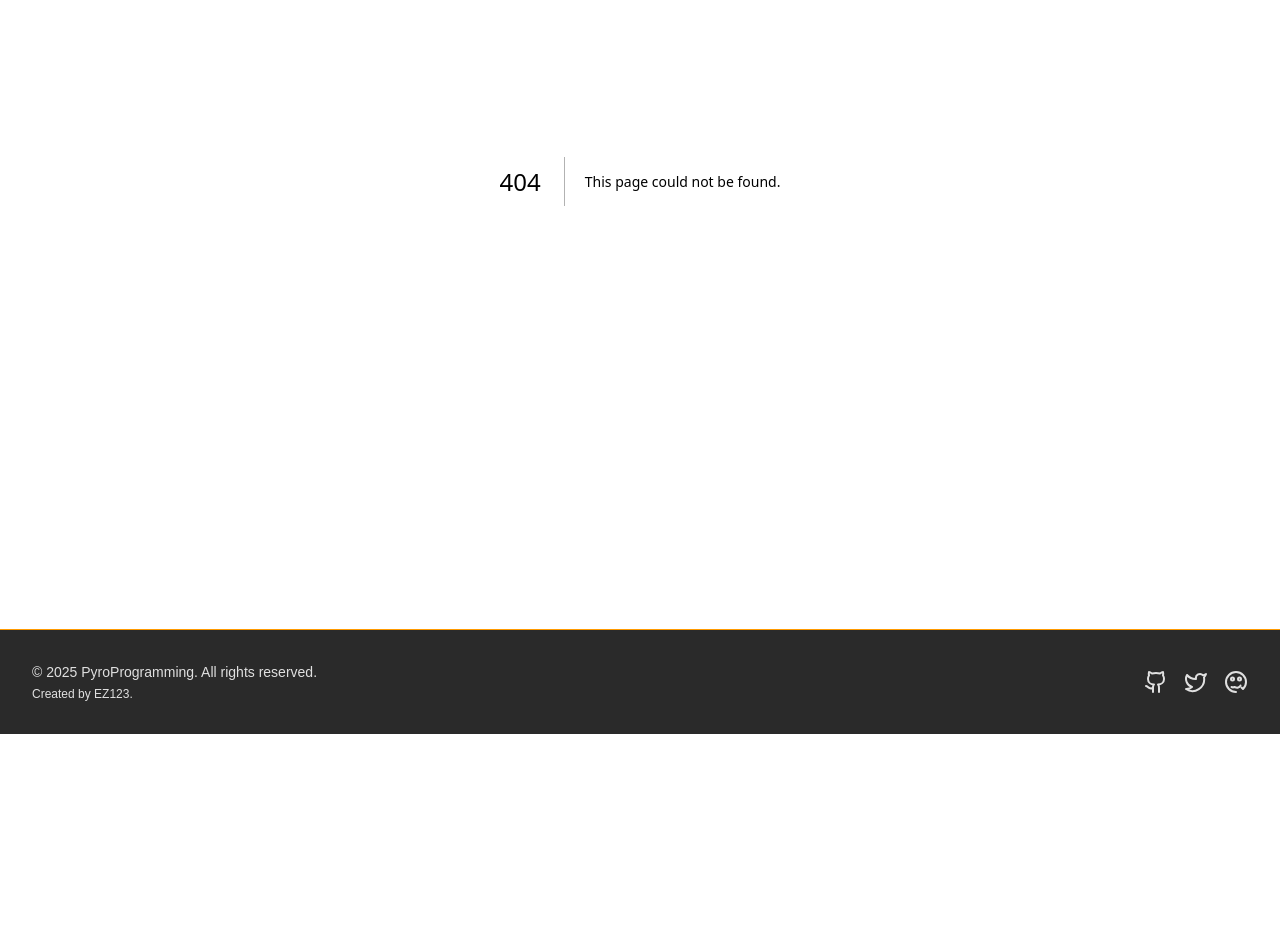
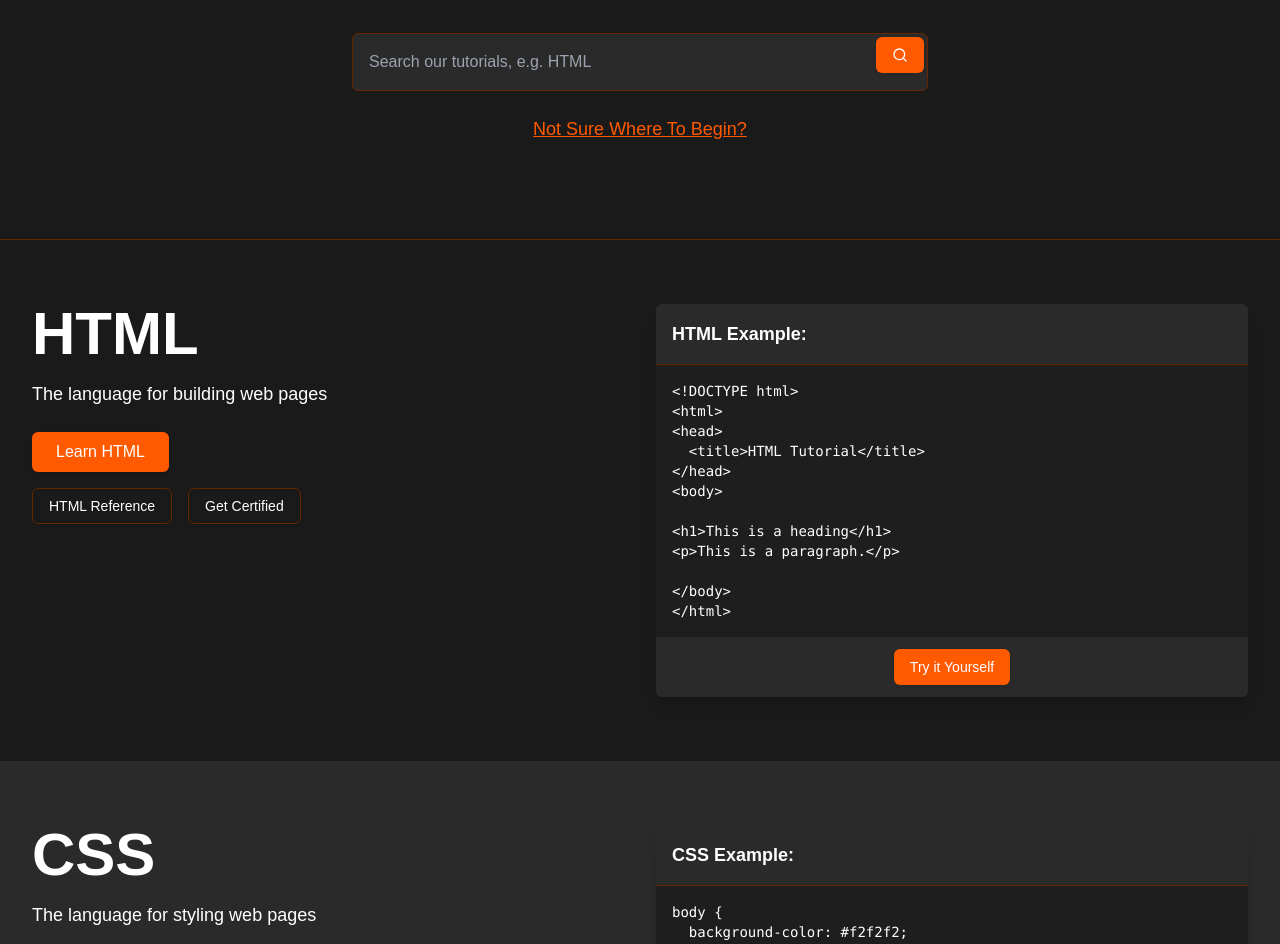
Before and after one commit to 321EZ123/PyroProgramming, a Next.js app: page /tutorials in a window 1280 px wide. Before the commit this address had no page. Shown: the part 348-1292 px from the top of the page. Before the commit the page ends 1082 px from the top, so only its background shows below. Built offline with nearby package versions, Linux system fonts and the light colour scheme.

Commit message:
Create page.tsx

```diff
--- /dev/null
+++ b/src/app/tutorials/page.tsx
@@ -0,0 +1,225 @@
+import Link from 'next/link';
+import { Button } from "@/components/ui/button";
+
+interface TutorialSectionProps {
+  title: string;
+  description: string;
+  bgClass: string;
+  code?: string;
+  language?: string;
+  children?: React.ReactNode;
+}
+
+const TutorialSection: React.FC<TutorialSectionProps> = ({
+  title,
+  description,
+  bgClass,
+  code,
+  language,
+  children
+}) => {
+  return (
+    <section className={`w-full py-16 ${bgClass}`}>
+      <div className="container mx-auto px-4 sm:px-6 lg:px-8 flex flex-col md:flex-row gap-8">
+        <div className="flex-1">
+          <h2 className="text-6xl font-bold mb-4">{title}</h2>
+          <p className="text-lg mb-6">{description}</p>
+          <div className="space-y-4">
+            <Button variant="default" className="bg-primary hover:bg-primary/90 text-white px-6 py-5 text-base">
+              Learn {title}
+            </Button>
+            <div className="flex space-x-4 mt-4">
+              <Button variant="outline" className="border-fire-darker hover:bg-fire-darker/10 px-4 py-3 text-sm">
+                {title} Reference
+              </Button>
+              <Button variant="outline" className="border-fire-darker hover:bg-fire-darker/10 px-4 py-3 text-sm">
+                Get Certified
+              </Button>
+            </div>
+          </div>
+        </div>
+        {code && (
+          <div className="flex-1">
+            <div className="rounded-md overflow-hidden shadow-lg">
+              <div className="bg-card p-4 border-b border-fire-darker">
+                <h3 className="text-lg font-semibold">{title} Example:</h3>
+              </div>
+              <div className="bg-[#1E1E1E] p-4 text-white font-mono text-sm overflow-x-auto">
+                <pre><code>{code}</code></pre>
+              </div>
+              <div className="bg-card p-3 flex justify-center">
+                <Button variant="default" className="bg-primary hover:bg-primary/90 text-white">
+                  Try it Yourself
+                </Button>
+              </div>
+            </div>
+          </div>
+        )}
+        {children}
+      </div>
+    </section>
+  );
+};
+
+export default function TutorialsPage() {
+  return (
+    <div className="min-h-screen bg-background">
+      {/* Hero Section */}
+      <section className="w-full py-24 bg-background border-b border-fire-darker">
+        <div className="container mx-auto px-4 sm:px-6 lg:px-8 text-center">
+          <h1 className="text-7xl font-bold mb-6 text-primary">Learn to Code</h1>
+          <p className="text-xl mb-8 text-foreground">With PyroProgramming's comprehensive language tutorials</p>
+
+          <div className="max-w-xl mx-auto relative">
+            <input
+              type="text"
+              placeholder="Search our tutorials, e.g. HTML"
+              className="w-full p-4 pr-12 rounded-md bg-card border border-fire-darker text-foreground focus:outline-none focus:ring-2 focus:ring-primary"
+            />
+            <Button className="absolute right-1 top-1 bottom-1 bg-primary hover:bg-primary/90 text-white px-4">
+              <svg xmlns="http://www.w3.org/2000/svg" width="24" height="24" viewBox="0 0 24 24" fill="none" stroke="currentColor" strokeWidth="2" strokeLinecap="round" strokeLinejoin="round" className="w-5 h-5"><circle cx="11" cy="11" r="8"></circle><path d="m21 21-4.3-4.3"></path></svg>
+            </Button>
+          </div>
+
+          <div className="mt-6">
+            <Link href="/docs#section-2" className="text-lg text-primary hover:text-primary/80 underline">
+              Not Sure Where To Begin?
+            </Link>
+          </div>
+        </div>
+      </section>
+
+      {/* HTML Section */}
+      <TutorialSection
+        title="HTML"
+        description="The language for building web pages"
+        bgClass="bg-background"
+        code={`<!DOCTYPE html>
+<html>
+<head>
+  <title>HTML Tutorial</title>
+</head>
+<body>
+
+<h1>This is a heading</h1>
+<p>This is a paragraph.</p>
+
+</body>
+</html>`}
+      />
+
+      {/* CSS Section */}
+      <TutorialSection
+        title="CSS"
+        description="The language for styling web pages"
+        bgClass="bg-card"
+        code={`body {
+  background-color: #f2f2f2;
+}
+
+h1 {
+  color: #ff4500;
+  text-align: center;
+}
+
+p {
+  font-family: verdana;
+}`}
+      />
+
+      {/* JavaScript Section */}
+      <TutorialSection
+        title="JavaScript"
+        description="The language for programming web pages"
+        bgClass="bg-background"
+        code={`function myFunction() {
+  let x = document.getElementById("demo");
+  x.style.fontSize = "25px";
+  x.style.color = "#ff4500";
+}`}
+      />
+
+      {/* Python Section */}
+      <TutorialSection
+        title="Python"
+        description="A popular programming language"
+        bgClass="bg-card"
+        code={`if 5 > 2:
+  print("Five is greater than two!")`}
+      />
+
+      {/* SQL Section */}
+      <TutorialSection
+        title="SQL"
+        description="A language for accessing databases"
+        bgClass="bg-background"
+        code={`SELECT * FROM Customers
+WHERE Country='Mexico';`}
+      />
+
+      {/* Code Editor Section */}
+      <section className="w-full py-16 bg-background">
+        <div className="container mx-auto px-4 sm:px-6 lg:px-8 text-center">
+          <h2 className="text-5xl font-bold mb-4">Code Editor</h2>
+          <p className="text-lg mb-8">With our online code editor, you can edit code and view the result in your browser</p>
+
+          <div className="bg-card rounded-md overflow-hidden shadow-lg max-w-4xl mx-auto">
+            <div className="flex items-center bg-gray-900 px-4 py-2">
+              <div className="flex space-x-2">
+                <div className="w-3 h-3 bg-red-500 rounded-full"></div>
+                <div className="w-3 h-3 bg-yellow-500 rounded-full"></div>
+                <div className="w-3 h-3 bg-green-500 rounded-full"></div>
+              </div>
+              <div className="ml-4 flex-1 text-white text-sm font-mono">pyroprogramming.com/tryit</div>
+            </div>
+
+            <div className="flex">
+              <div className="w-1/2 bg-[#1E1E1E] p-4 text-white font-mono text-left border-r border-gray-700">
+                <pre><code>{`<!DOCTYPE html>
+<html>
+<body>
+
+<h1 style="color: #ff4500;">Hello World!</h1>
+
+<p>This is a paragraph.</p>
+
+</body>
+</html>`}</code></pre>
+              </div>
+              <div className="w-1/2 p-4 text-left">
+                <h1 className="text-2xl font-bold text-primary mb-4">Hello World!</h1>
+                <p>This is a paragraph.</p>
+              </div>
+            </div>
+
+            <div className="bg-gray-900 p-3 flex justify-center space-x-4">
+              <Button variant="default" className="bg-primary hover:bg-primary/90 text-white">
+                Try Frontend Editor (HTML/CSS/JS)
+              </Button>
+              <Button variant="outline" className="border-white text-white hover:bg-white/10">
+                Try Backend Editor (Python/PHP/Java/C...)
+              </Button>
+            </div>
+          </div>
+        </div>
+      </section>
+
+      {/* Exercises and Quizzes */}
+      <section className="w-full py-16 bg-card">
+        <div className="container mx-auto px-4 sm:px-6 lg:px-8 text-center">
+          <h2 className="text-5xl font-bold mb-4">Exercises and Quizzes</h2>
+          <p className="text-lg mb-8">Test your skills!</p>
+
+          <div className="grid grid-cols-1 md:grid-cols-2 gap-8 max-w-2xl mx-auto">
+            <Button variant="default" className="bg-primary hover:bg-primary/90 text-white p-8 text-xl h-auto">
+              Exercises
+            </Button>
+            <Button variant="outline" className="border-fire-darker hover:bg-fire-darker/10 p-8 text-xl h-auto">
+              Quizzes
+            </Button>
+          </div>
+        </div>
+      </section>
+    </div>
+  );
+}
```
